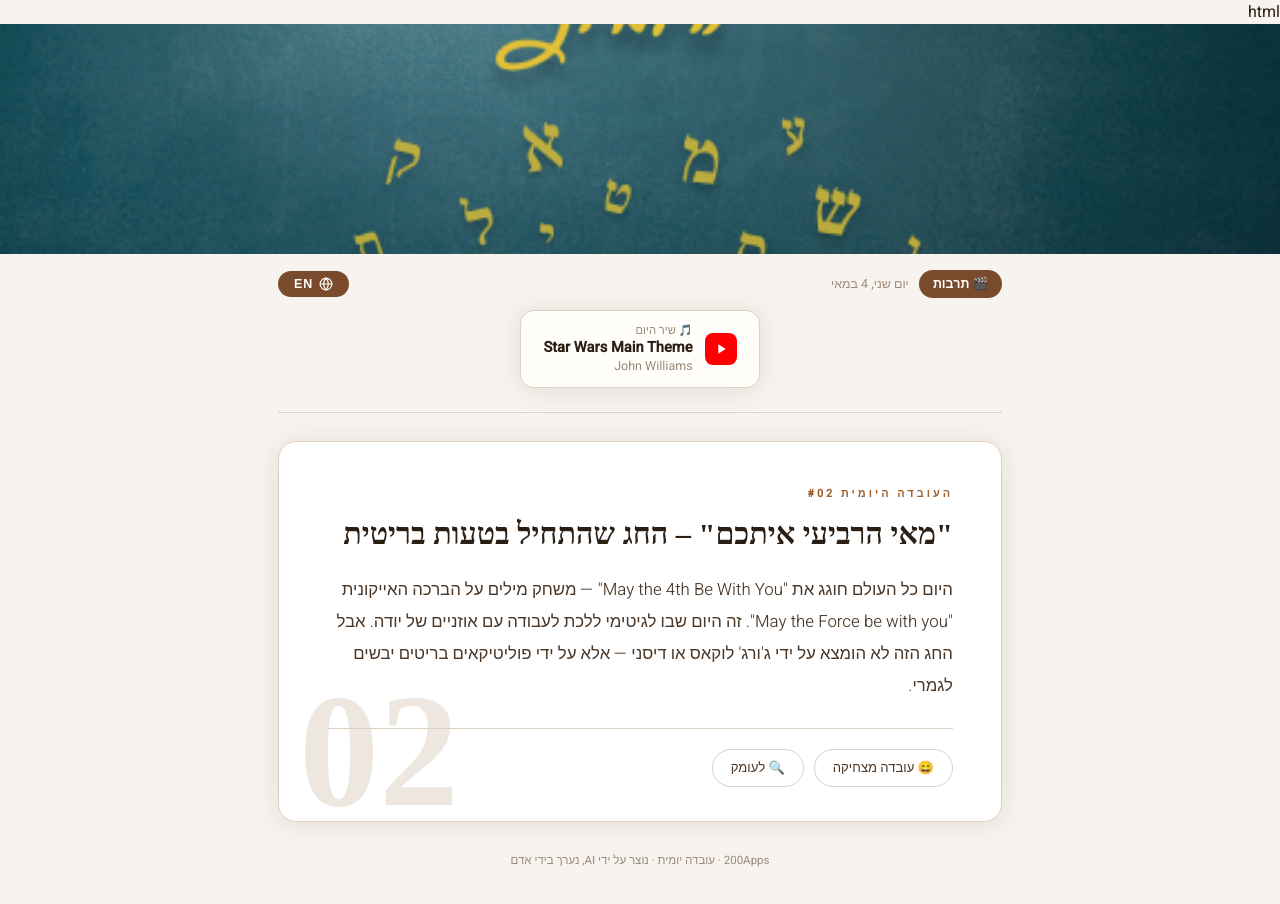
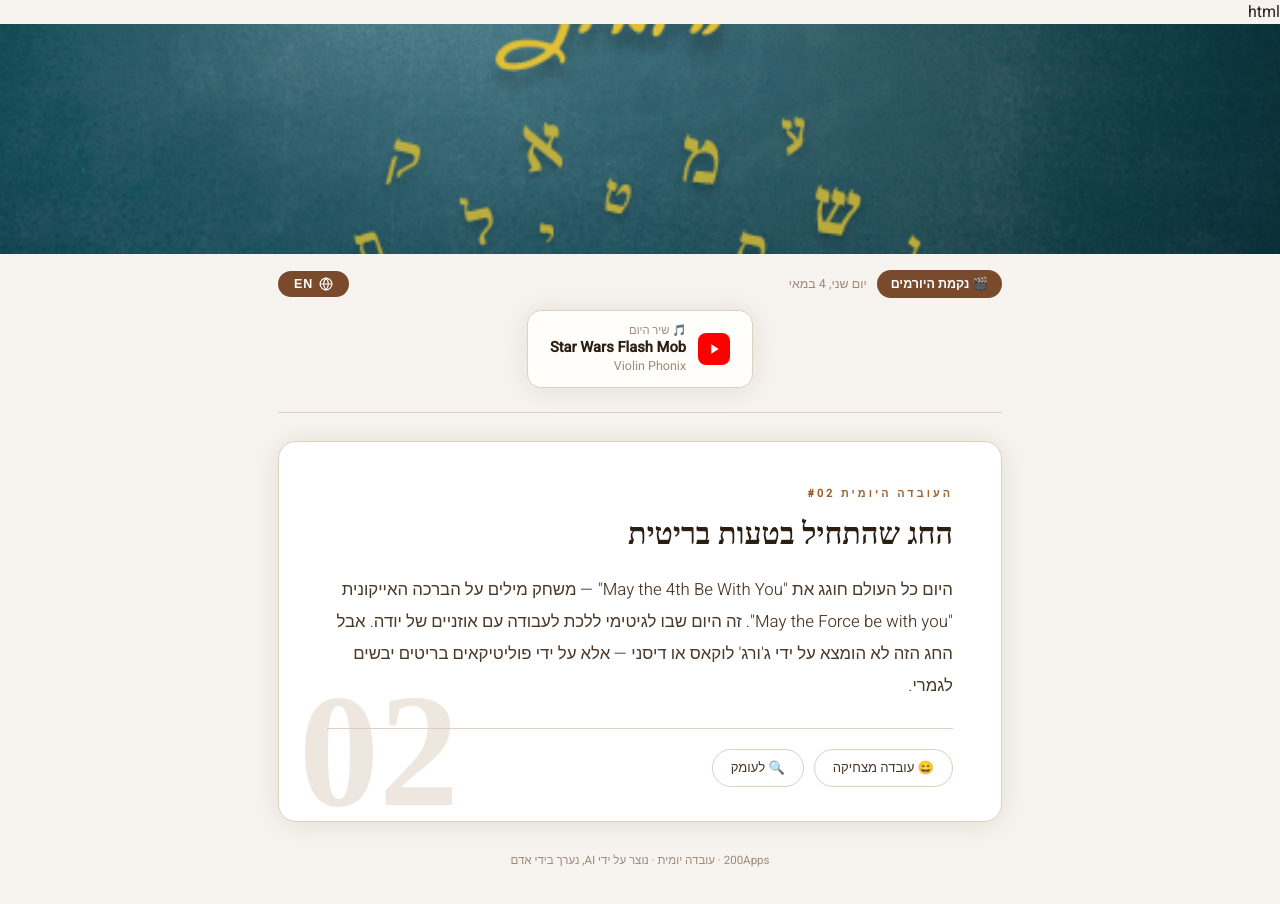
Before and after one commit to Gadpal/daily-fact, a plain HTML site: page index.html in a window 1280 px wide. Drawn offline with Linux system fonts and the light colour scheme; a web font is replaced by a local one.

Commit message:
may_4th_index.html

```diff
--- a/index.html
+++ b/index.html
@@ -32,12 +32,12 @@
       number: "02",
 
       tag: {
-        he: "🎬 תרבות",
-        en: "🎬 Culture"
+        he: "🎬 נקמת היורמים",
+        en: "🎬 Geeks4Geeks"
       },
 
       title: {
-        he: '"מאי הרביעי איתכם" – החג שהתחיל בטעות בריטית',
+        he: 'החג שהתחיל בטעות בריטית',
         en: '"May the Fourth Be With You" – The Holiday That Started with a British Blunder'
       },
 
@@ -47,9 +47,9 @@
       },
 
       youtube: {
-        url:    "https://www.youtube.com/watch?v=_D0ZQPqeJkk",
-        song:   "Star Wars Main Theme",
-        artist: "John Williams"
+        url:    "https://youtu.be/Qki7oxKreEs?si=1LKxNC3F_UYqbE0B",
+        song:   "Star Wars Flash Mob",
+        artist: "Violin Phonix"
       },
 
       funny: {
```
